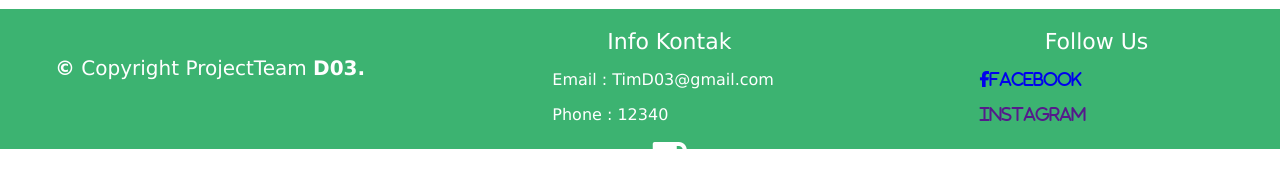
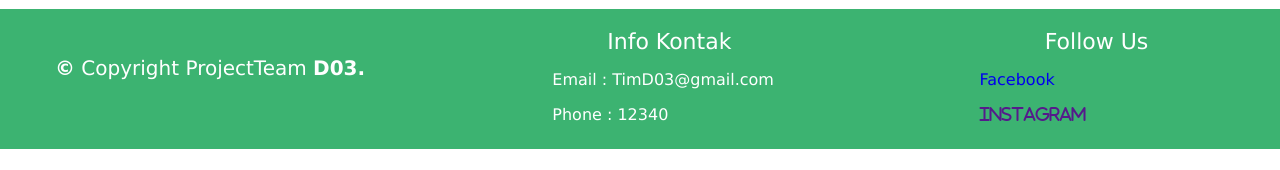
Before and after one commit to IBJAN/TimD03, a plain HTML site: page index.html in a window 1280 px wide. Shown: the part 2441-2611 px from the top of the page. After the commit the page ends 2590 px from the top, so only its background shows below. Drawn offline with Linux system fonts and the light colour scheme.

Commit message:
Update index.html

```diff
--- a/index.html
+++ b/index.html
@@ -141,14 +141,14 @@
 
                         </div>
                         <p>Email : TimD03@gmail.com</p>
-                        <p>Phone : 12340</p> <i class="fa fa-coffee fa-2x"></i>
+                        <p>Phone : 12340</p>
                     </div>
                     <div class="father">
                         <div class="child">
                             <label> Follow Us</label>
                         </div>
 
-                        <p><a href="#" class="fa fa-facebook">Facebook</a></p>
+                        <p><a href="#">Facebook</a></p>
                         <p><a href="" class="fa fa-Instagram">Instagram</a></p>
                     </div>
 
```
